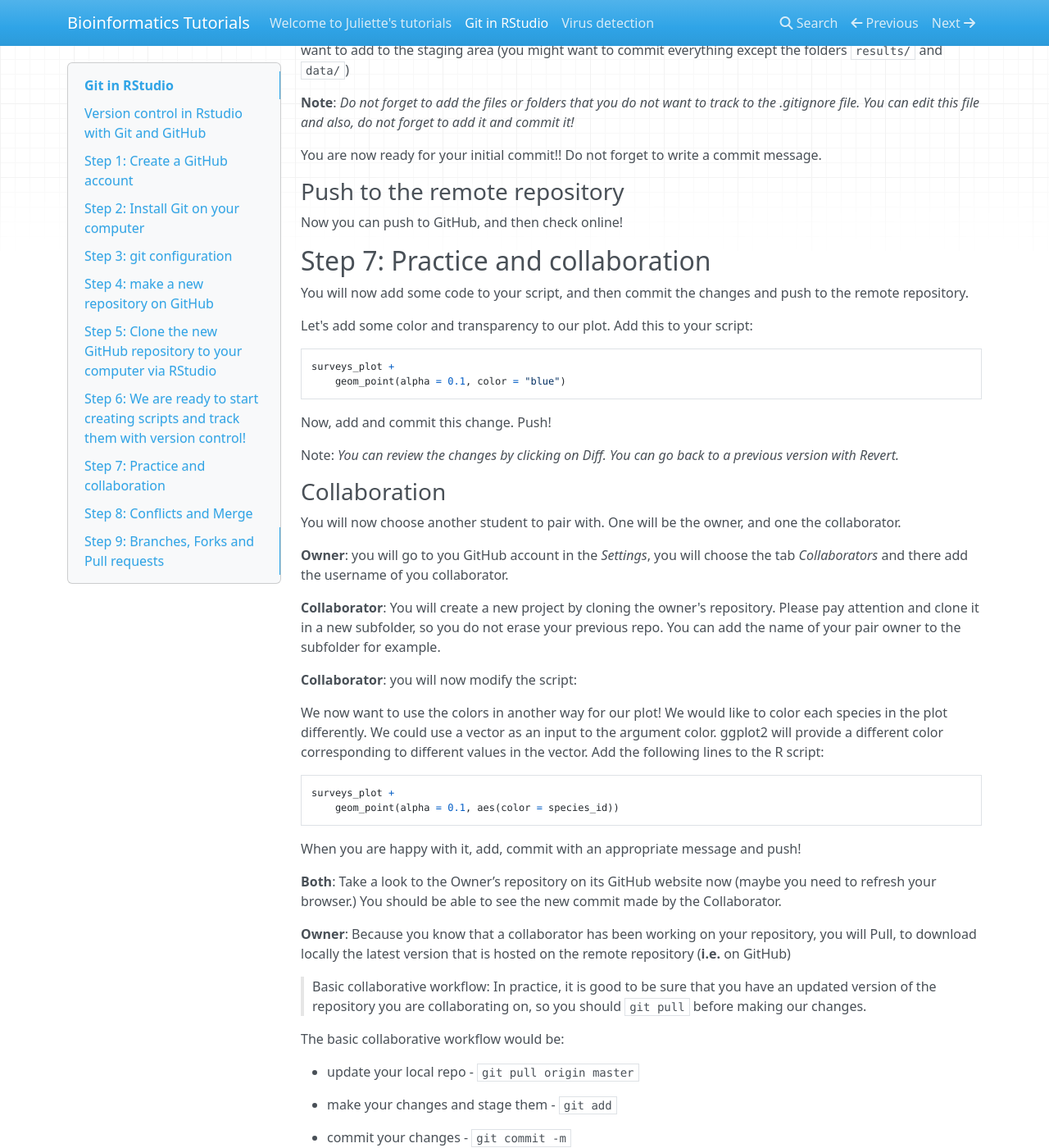
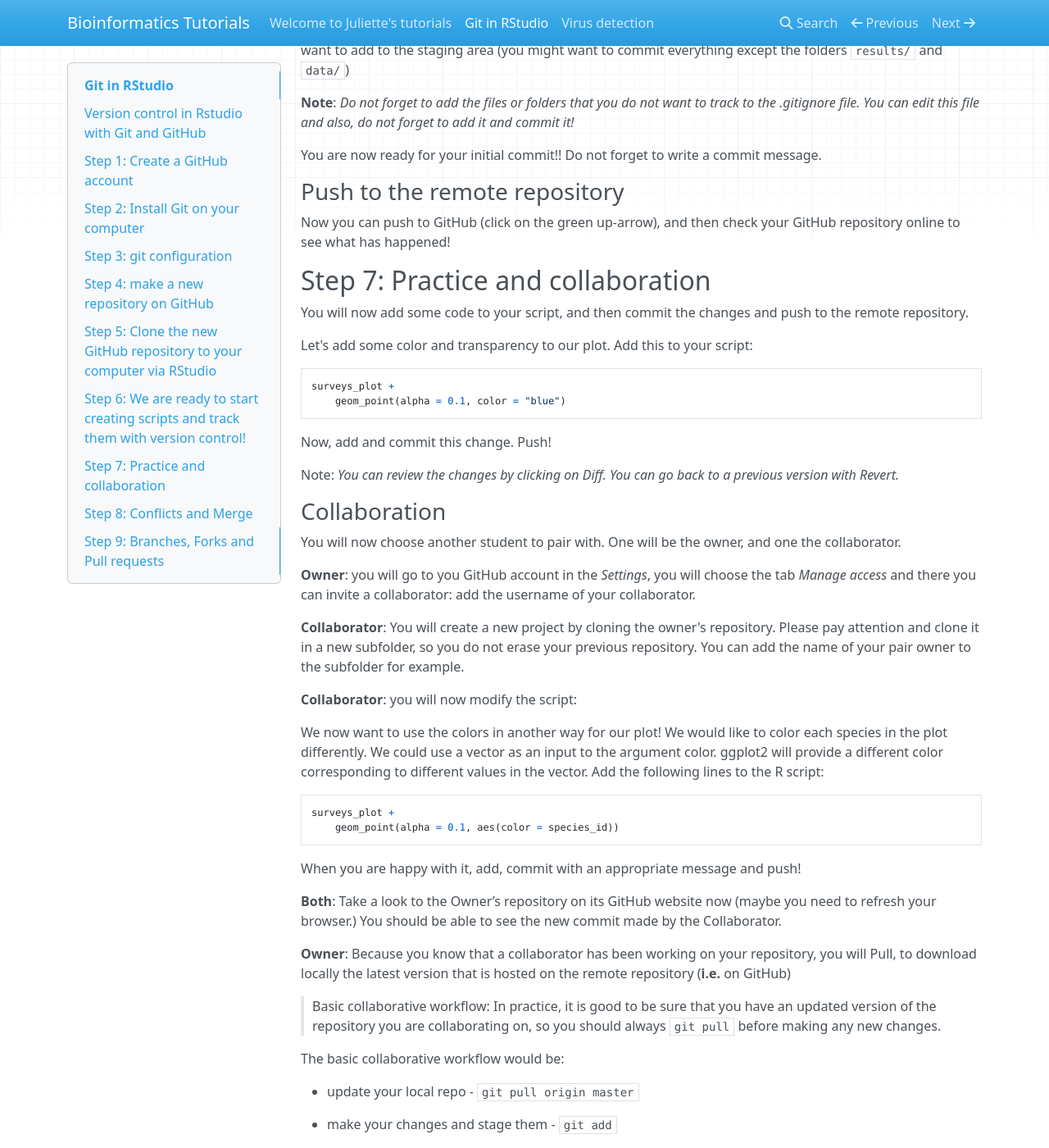
Before and after one commit to jhayer/tutorials, an MkDocs documentation site: the page built from docs/git_rstudio.md, in a window 1280 px wide and 1400 px high, scrolled down 4119 px. Shown: the whole window at 82% size. Built offline with MkDocs 1.6.1, drawn with Linux system fonts in a browser that asks for light colours; nearby versions of some CDN libraries; some of the changed text lies outside the part shown.

Commit message:
clarified some text

```diff
--- a/docs/git_rstudio.md
+++ b/docs/git_rstudio.md
@@ -182,7 +182,7 @@ When you click on commit, you get a new window that will allow you to select the
 You are now ready for your initial commit!! Do not forget to write a commit message.
 
 ### Push to the remote repository
-Now you can push to GitHub, and then check online!
+Now you can push to GitHub (click on the green up-arrow), and then check your GitHub repository online to see what has happened!
 
 ## Step 7: Practice and collaboration
 
@@ -204,9 +204,9 @@ Note: *You can review the changes by clicking on Diff. You can go back to a prev
 You will now choose another student to pair with.
 One will be the owner, and one the collaborator.
 
-**Owner**: you will go to you GitHub account in the *Settings*, you will choose the tab *Collaborators* and there add the username of you collaborator.
+**Owner**: you will go to you GitHub account in the *Settings*, you will choose the tab *Manage access* and there you can invite a collaborator: add the username of your collaborator.
 
-**Collaborator**: You will create a new project by cloning the owner's repository. Please pay attention and clone it in a new subfolder, so you do not erase your previous repo. You can add the name of your pair owner to the subfolder for example.
+**Collaborator**: You will create a new project by cloning the owner's repository. Please pay attention and clone it in a new subfolder, so you do not erase your previous repository. You can add the name of your pair owner to the subfolder for example.
 
 **Collaborator**: you will now modify the script:
 
@@ -224,7 +224,7 @@ When you are happy with it, add, commit with an appropriate message and push!
 **Owner**: Because you know that a collaborator has been working on your repository, you will Pull, to download locally the latest version that is hosted on the remote repository (**i.e.** on GitHub)
 
 > Basic collaborative workflow:
-In practice, it is good to be sure that you have an updated version of the repository you are collaborating on, so you should `git pull` before making our changes.
+In practice, it is good to be sure that you have an updated version of the repository you are collaborating on, so you should always `git pull` before making any new changes.
 
 The basic collaborative workflow would be:
 
```
Also changed, not shown: other parts of docs/git_rstudio.md (+3 -3 lines).
